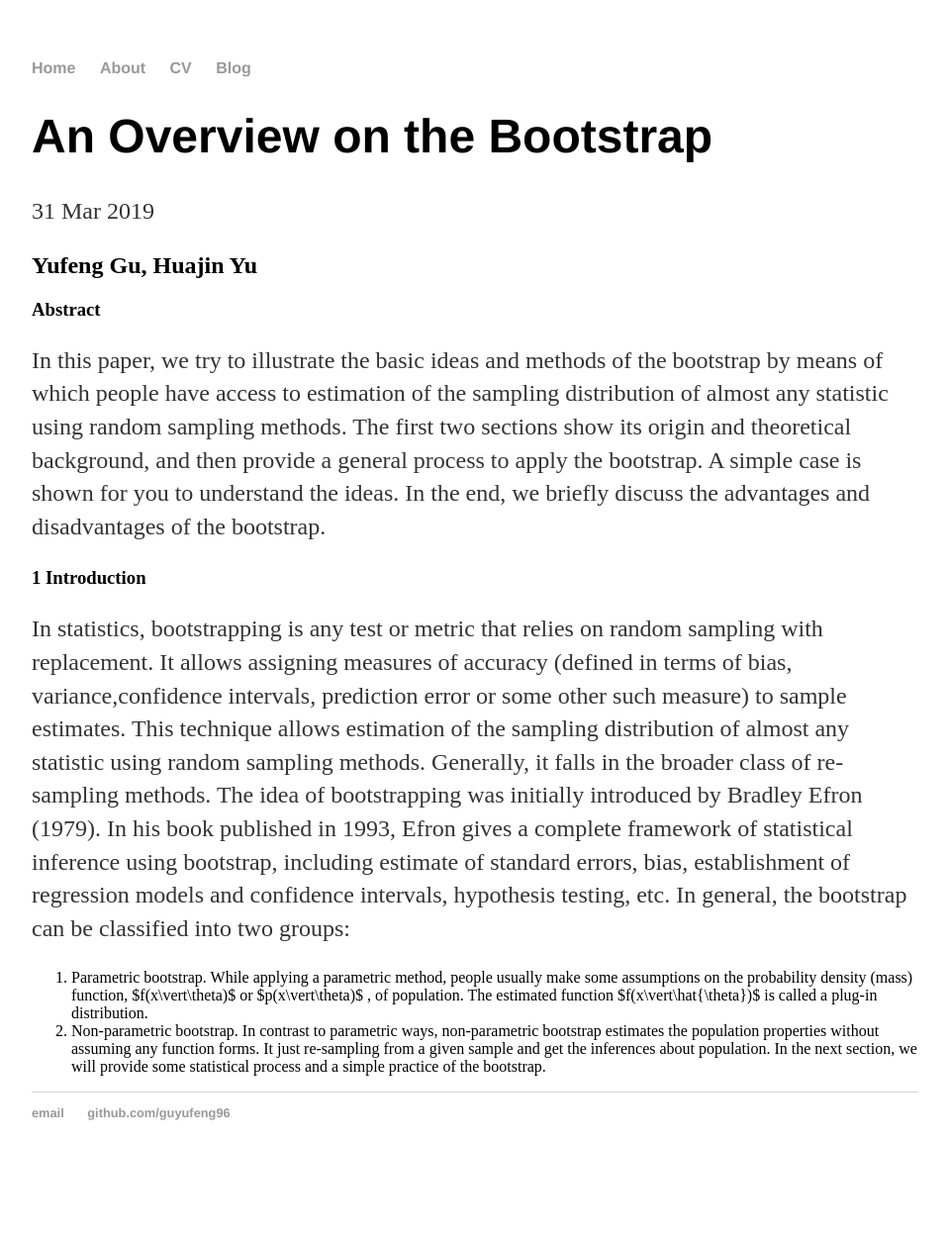
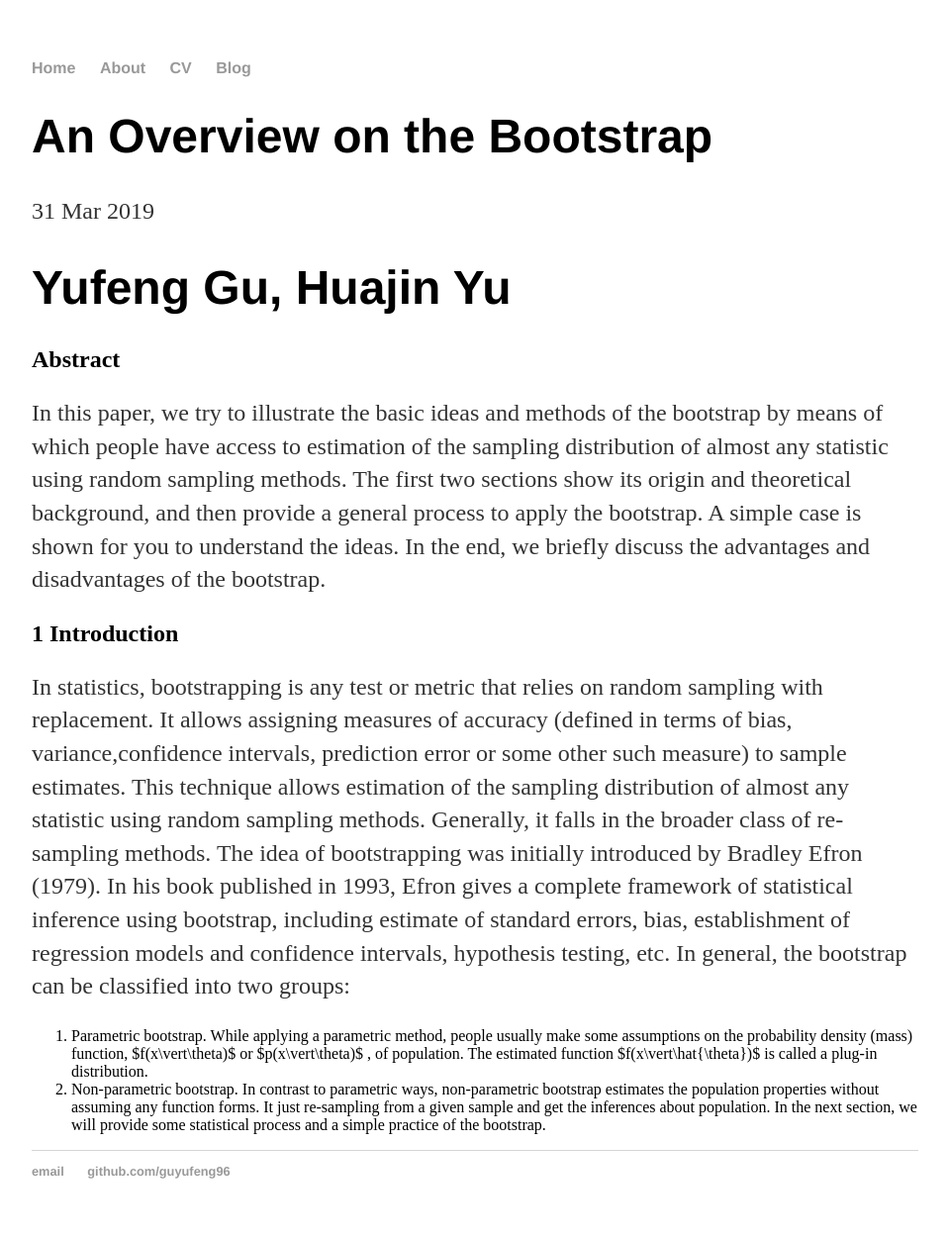
Before and after one commit to guyufeng96/guyufeng.github.io, a Jekyll site: the page built from _posts/2019-03-31-yufeng-gu-site-launched.md, in a window 1280 px wide. Shown: the whole page at 99% size, without its empty margins (160-1118 px from the left). Built offline with Jekyll 4.4.1, drawn with Linux system fonts in a browser that asks for light colours; before the commit the page ends 1192 px from its top, so only the background shows below that.

```diff
--- a/_posts/2019-03-31-yufeng-gu-site-launched.md
+++ b/_posts/2019-03-31-yufeng-gu-site-launched.md
@@ -3,10 +3,10 @@ layout: post
 title: "An Overview on the Bootstrap"
 date: 2019-03-31
 ---
-## Yufeng Gu, Huajin Yu
-### Abstract
+# Yufeng Gu, Huajin Yu
+## Abstract
 In this paper, we try to illustrate the basic ideas and methods of the bootstrap by means of which people have access to estimation of the sampling distribution of almost any statistic using random sampling methods. The first two sections show its origin and theoretical background, and then provide a general process to apply the bootstrap. A simple case is shown for you to understand the ideas. In the end, we briefly discuss the advantages and disadvantages of the bootstrap.
-### 1 Introduction
+## 1 Introduction
 In statistics, bootstrapping is any test or metric that relies on random sampling with replacement. It allows assigning measures of accuracy (defined in terms of bias, variance,confidence intervals, prediction error or some other such measure) to sample estimates. This technique allows estimation of the sampling distribution of almost any statistic using random sampling methods. Generally, it falls in the broader class of re-sampling methods.
 The idea of bootstrapping was initially introduced by Bradley Efron (1979). In his book published in 1993, Efron gives a complete framework of statistical inference using bootstrap, including estimate of standard errors, bias, establishment of regression models and confidence intervals, hypothesis testing, etc.
 In general, the bootstrap can be classified into two groups:
```
